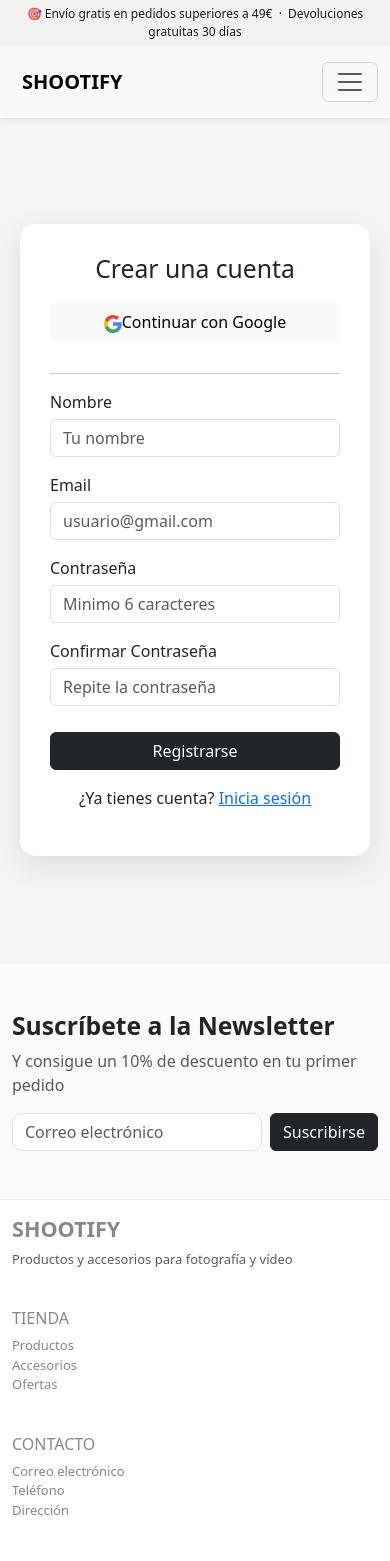
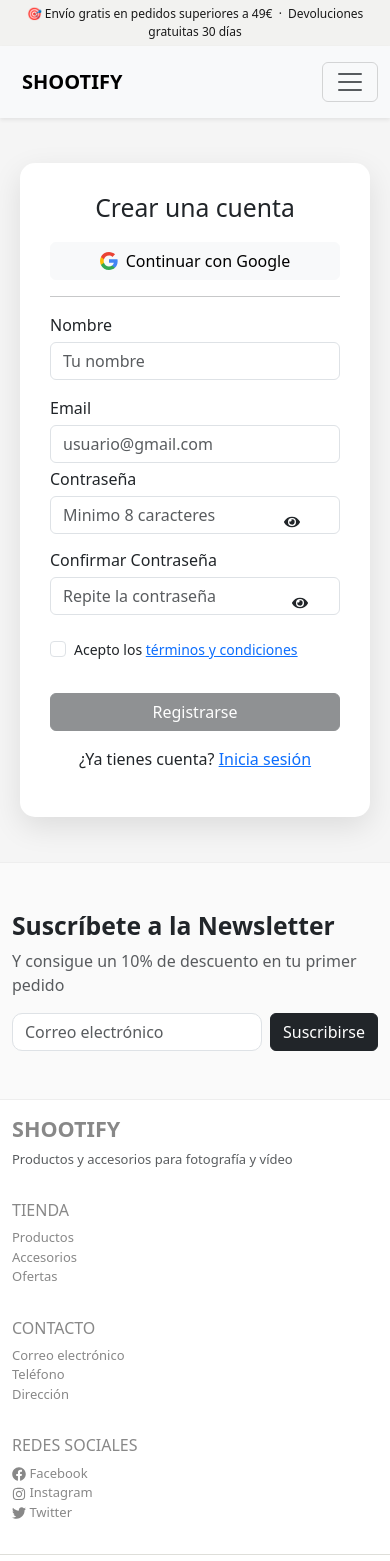
Before and after one commit to FernandoPaul/Shootify-app, a React (Vite) app: page /register in a window 390 px wide. Shown: the top 1561 px of the page. Built offline with nearby package versions, Linux system fonts and the light colour scheme; no server answers.

Commit message:
Se han hecho pequeñas modificaciones de posicion en el Footer, y se añadido un nuevo componente y script en utilidades para validar los datos de las contraseñas

```diff
--- a/src/components/Footer.jsx
+++ b/src/components/Footer.jsx
@@ -1,30 +1,31 @@
 import './Footer.css'
 import { FaFacebook, FaInstagram, FaTwitter } from 'react-icons/fa'
-import { Link } from 'react-router-dom'
+import { NavLink } from 'react-router-dom'
 
 function Footer() {
     return (
         <footer className="footer py-3">
             <div className="container d-flex">
-                <div className='row'>
+                <div className="row w-100">
+
                     {/* IZQUIERDA */}
-                    <div className="col-lg-6 mb-4">
+                    <div class="col-lg-6 col-md-12 col-sm-12 mb-3">
                         <h4 className='fw-bold'>SHOOTIFY</h4>
                         <p className='text-muted'>Productos y accesorios para fotografía y vídeo</p>
                     </div>
                     {/* DERECHA */}
 
                     {/* TIENDA */}
-                    <div className="col-lg-2 mb-4">
+                    <div class="col-lg-2 col-md-4 col-sm-12 mb-3">
                         <h6>TIENDA</h6>
                         <ul className='list-unstyled'>
-                            <li><Link to="/catalog">Productos</Link></li>
-                            <li><Link to="/accesorios">Accesorios</Link></li>
-                            <li><Link to="#">Ofertas</Link></li>
+                            <li><NavLink className='nav-link' as={NavLink} to="/catalog/productos">Productos</NavLink></li>
+                            <li><NavLink className='nav-link' as={NavLink} to="/catalog/accesorios">Accesorios</NavLink></li>
+                            <li><NavLink className='nav-link' as={NavLink} to="/catalog/ofertas">Ofertas</NavLink></li>
                         </ul>
                     </div>
                     {/* CONTACTO */}
-                    <div className="col-lg-2 mb-4">
+                    <div className="col-lg-2 col-md-4 col-sm-12 mb-3">
                         <h6>CONTACTO</h6>
                         <ul className='list-unstyled'>
                             <li><a href="#">Correo electrónico</a></li>
@@ -33,7 +34,7 @@
                         </ul>
                     </div>
                     {/* REDES SOCIALES */}
-                    <div className="col-lg-2 mb-4">
+                    <div className="col-lg-2 col-md-4 col-sm-12 mb-3">
                         <h6>REDES SOCIALES</h6>
                         <ul className='list-unstyled'>
                             {/* Iconos de redes sociales */}
@@ -42,7 +43,9 @@
                             <li><a href="https://x.com/?lang=es" target="_blank"><FaTwitter style={{ width: '14px', height: '14px' }} /> Twitter</a></li>
                         </ul>
                     </div>
+
                 </div>
+
             </div>
             {/*ABAJO*/}
             <div className="copy-right">
--- /dev/null
+++ b/src/components/PasswordRules.jsx
@@ -0,0 +1,24 @@
+// Componente para mostrar las reglas de la contraseña
+function PasswordRules({ password }) {
+    const rules = [
+        { key: 'minLength', label: 'Mínimo 8 caracteres', test: password.length >= 8 },
+        { key: 'hasUppercase', label: '1 letra mayúscula', test: /[A-Z]/.test(password) },
+        { key: 'hasLowercase', label: '1 letra minúscula', test: /[a-z]/.test(password) },
+        { key: 'hasNumber', label: '1 número', test: /[0-9]/.test(password) },
+        { key: 'hasSpecial', label: '1 carácter especial', test: /[!@#$%^&*(),.?":{}|<>]/.test(password) },
+    ]
+
+    if (!password) return null // no muestra nada si el campo está vacío
+
+    return (
+        <ul className="list-unstyled mb-3 small">
+            {rules.map(({ key, label, test }) => (
+                <li key={key} className={test ? 'text-success' : 'text-danger'}>
+                    {test ? '✓' : '✗'} {label}
+                </li>
+            ))}
+        </ul>
+    )
+}
+
+export default PasswordRules
--- a/src/pages/AuthLoginRegister.css
+++ b/src/pages/AuthLoginRegister.css
@@ -1,5 +1,6 @@
 .auth-container {
-    height: 100vh;
+    height: calc(100vh - 100px);
+    /* Descuenta la altura del navbar */
     display: flex;
     justify-content: center;
     align-items: center;
--- a/src/pages/Login.jsx
+++ b/src/pages/Login.jsx
@@ -1,8 +1,10 @@
 import { useState } from "react";
 import { auth } from "../firebase/config";
 import { signInWithEmailAndPassword, GoogleAuthProvider, signInWithPopup } from "firebase/auth";
+import { validateEmail, isPasswordValid } from "../utils/validations";
 import '../pages/AuthLoginRegister.css'
 import { Link, useNavigate } from "react-router-dom";
+import { FaEye, FaEyeSlash } from "react-icons/fa";
 
 // Iniciar sesion
 function Login() {
@@ -11,16 +13,29 @@
     const [password, setPassword] = useState('');
     const [loading, setLoading] = useState(false);
     const [error, setError] = useState('');
+    const [success, setSuccess] = useState('');
     const navigate = useNavigate();
+
+    // Validaciones
+    const emailValid = email === '' || validateEmail(email)
+    const passwordValid = password === '' || isPasswordValid(password)
+    const formValid = validateEmail(email) && isPasswordValid(password)
+
+    // Estado para mostrar/ocultar contraseñas
+    const [showPassword, setShowPassword] = useState(false);
+
     // Login con Email, handleLogin es una funcion asincrona que recibe el email y la contraseña
     const handleLogin = async () => {
+        if (!formValid) return
         setLoading(true);
         setError('');
+        setSuccess('');
         try {
             //try para capturar errores de inicio de sesion
             await signInWithEmailAndPassword(auth, email, password); // signInWithEmailAndPassword es una funcion asincrona que recibe el email y la contraseña
+            setSuccess('¡Bienvenido de nuevo! Redirigiendo...')
             console.log("Inicio de sesion exitoso");
-            navigate('/profile');
+            setTimeout(() => navigate('/profile'), 1500)
         } catch (error) {
             //catch para capturar errores de inicio de sesion
             setError(fraseFirebaseError(error.code));
@@ -36,8 +51,9 @@
         try {
             //try para capturar errores de inicio de sesion
             await signInWithPopup(auth, new GoogleAuthProvider()); // GoogleAuthProvider es una clase de firebase que proporciona Google como proveedor de autenticación
+            setSuccess('¡Bienvenido de nuevo! Redirigiendo...')
             console.log("Inicio de sesion exitoso");
-            navigate('/profile');
+            setTimeout(() => navigate('/profile'), 1500)
         } catch (error) {
             //catch para capturar errores de inicio de sesion
             setError(fraseFirebaseError(error.code));
@@ -51,7 +67,6 @@
         const map = {
             'auth/user-not-found': 'No existe una cuenta con ese email',
             'auth/wrong-password': 'Contraseña incorrecta',
-            'auth/email-already-in-use': 'Ese email ya está registrado',
             'auth/invalid-email': 'El formato del email no es válido',
             'auth/too-many-requests': 'Demasiados intentos. Espera un momento',
             'auth/invalid-credential': 'Email o contraseña incorrectos',
@@ -66,7 +81,7 @@
                 <h2>Bienvenido de nuevo</h2>
                 {/* GOOGLE */}
                 {/* disable para deshabilitar el boton si esta cargando */}
-                <button className="btn btn-light w-100 mb-3" onClick={handleGoogleLogin} disabled={loading}>
+                <button className="btn btn-light w-100 mb-3 d-flex justify-content-center align-items-center gap-2" onClick={handleGoogleLogin} disabled={loading}>
                     <svg width="18" height="18" viewBox="0 0 18 18" fill="none">
                         <path d="M17.64 9.2c0-.637-.057-1.251-.164-1.84H9v3.481h4.844c-.209 1.125-.843 2.078-1.796 2.717v2.258h2.908c1.702-1.567 2.684-3.875 2.684-6.615z" fill="#4285F4" />
                         <path d="M9 18c2.43 0 4.467-.806 5.956-2.184l-2.908-2.258c-.806.54-1.837.86-3.048.86-2.344 0-4.328-1.584-5.036-3.711H.957v2.332A8.997 8.997 0 009 18z" fill="#34A853" />
@@ -77,35 +92,64 @@
                 </button>
                 <hr />
                 {/* FORMULARIO */}
-                <form action="" >
-                    <label htmlFor="email">Email</label>
+                <form onSubmit={(e) => e.preventDefault()}>
+                    {/* EMAIL */}
+                    <label>Email</label>
                     <input
                         type="email"
                         placeholder="usuario@gmail.com"
-                        className="form-control mb-3"
+                        className={`form-control mb-1 ${email && (emailValid ? 'is-valid' : 'is-invalid')}`}
+                        value={email}
                         onChange={(e) => setEmail(e.target.value)}
                         autoComplete='username'
                     />
+                    {/* Mostrar mensaje de error si el email no es válido */}
+                    {email && !emailValid && (
+                        <div className="text-danger small mb-2">Email no válido</div>
+                    )}
+                    {/* CONTRASEÑA */}
+                    <label>Contraseña</label>
+                    <div className="position-relative mb-1">
+                        <input
+                            type={showPassword ? 'text' : 'password'}
+                            placeholder="········"
+                            className={`form-control password-input pe-5 ${password && (passwordValid ? 'is-valid' : 'is-invalid')}`}
+                            value={password}
+                            onChange={(e) => setPassword(e.target.value)}
+                            autoComplete='current-password'
+                        />{/* El pe-5 en el input deja espacio para que el icono no tape el texto,
+                            y position-absolute con end-0 lo coloca siempre a la derecha dentro del input. */}
+                        <span
+                            className="position-absolute top-50 translate-middle-y me-3"
+                            style={{ cursor: 'pointer', zIndex: 5, right: '1rem' }}
+                            onClick={() => setShowPassword(!showPassword)}
+                        >
+                            {showPassword ? <FaEyeSlash /> : <FaEye />}
+                        </span>
+                    </div>
 
-                    <label htmlFor="password">Contraseña</label>
-                    <input
-                        type="password"
-                        placeholder="········"
-                        className="form-control mb-3"
-                        onChange={(e) => setPassword(e.target.value)}
-                        autoComplete='current-password'
-                    />
+                    {/* BOTÓN */}
+                    <button
+                        type="button"
+                        className="btn btn-dark w-100"
+                        onClick={handleLogin}
+                        disabled={loading || !formValid}
+                    >
+                        {loading ? (
+                            <>
+                                <span className="spinner-border spinner-border-sm me-2" />
+                                Iniciando sesión...
+                            </>
+                        ) : 'Iniciar sesión'}
+                    </button>
 
-                    <button className="btn btn-dark w-100" onClick={handleLogin} disabled={loading}>
-                        {/* disable para deshabilitar el boton si esta cargando */}
-                        {loading ? 'Cargando...' : 'Iniciar sesión'}
-                    </button>
-                    {/* si hay error mostrarlo */}
-                    {error && <p className="text-danger text-center">{error}</p>}
+                    {/* FEEDBACK */}
+                    {error && <p className="text-danger text-center mt-2">{error}</p>}
+                    {success && <p className="text-success text-center mt-2">{success}</p>}
                 </form>
 
                 {/* Toogle mode - Cambiar de estado entre iniciar sesion y registrarse */}
-                <div className="login-toogle text-center mt-3">
+                <div className="text-center mt-3">
                     <p>¿No tienes cuenta? <Link to="/register">Regístrate gratis</Link></p>
                 </div>
             </div>
--- a/src/pages/Register.jsx
+++ b/src/pages/Register.jsx
@@ -3,7 +3,11 @@
 import { createUserWithEmailAndPassword, updateProfile, GoogleAuthProvider, signInWithPopup } from "firebase/auth";
 import { doc, setDoc } from 'firebase/firestore';
 import { auth, db } from '../firebase/config';
+import { validateEmail, isPasswordValid } from "../utils/validations";
+import PasswordRules from "../components/PasswordRules";
 import '../pages/AuthLoginRegister.css';
+import { FaEye, FaEyeSlash } from "react-icons/fa";
+
 
 function Register() {
     // Variables para guardar los datos del usuario
@@ -11,18 +15,28 @@
     const [email, setEmail] = useState('');
     const [password, setPassword] = useState('');
     const [confirmPassword, setConfirmPassword] = useState('');
+    const [acceptTerms, setAcceptTerms] = useState(false);
     const [loading, setLoading] = useState(false);
     const [error, setError] = useState('');
+    const [success, setSuccess] = useState('');
     const navigate = useNavigate();
 
+    // Estado para mostrar/ocultar contraseñas
+    const [showPassword, setShowPassword] = useState(false);
+    const [showConfirmPassword, setShowConfirmPassword] = useState(false);
+
+    // Validaciones
+    const emailValid = email === '' || validateEmail(email)
+    const passwordValid = password === '' || isPasswordValid(password)
+    const confirmPasswordValid = confirmPassword === '' || password === confirmPassword
+    const formValid = fullName.trim() !== '' && validateEmail(email) && isPasswordValid(password) && password === confirmPassword && acceptTermes
+
     const handleRegister = async () => {
-        setLoading(true);
-        setError('');
-        // Validacion básica
-        if (password !== confirmPassword) {
-            setError("Las contraseñas no coinciden");
-            return;
-        }
+        //Si el formulario no es valido, no hacer nada
+        if (!formValid) return
+        setLoading(true)
+        setError('')
+        setSuccess('')
         try {
             //Crea el usuario en Firebase Auth
             const userCredential = await createUserWithEmailAndPassword(auth, email, password)
@@ -34,17 +48,18 @@
             await setDoc(doc(db, 'users', user.uid), {
                 fullName,
                 email,
-                createdAt: new Date(),
+                phone: '',
+                address: { street: '', city: '', province: '', zip: '', country: 'España' },
+                createdAt: serverTimestamp(),
+
             })
-            console.log("Registro exitoso");
-            // Usamos window.location.href en vez de navigate para forzar a
-            // la aplicación a recargarse y leer el displayName correcto desde Firebase Auth
-            window.location.href = '/profile';
-
+            setSuccess("¡Cuenta creada con exito! Redirigiendo...")
+            console.log("¡Registro exitoso!");
+            setTimeout(() => navigate('/profile'), 1500) // Ejecuta la redireccion 1.5 segundos despues de que se crea la cuenta
         } catch (error) {
-            setError(error.message);
+            setError(fraseFirebaseError(error.code))
         } finally {
-            setLoading(false);
+            setLoading(false)
         }
     }
     //Registro con Google
@@ -53,18 +68,28 @@
         setError('');
         try {
             //try para capturar errores de inicio de sesion
-            await signInWithPopup(auth, new GoogleAuthProvider()); // signInWithPopup es una funcion asincrona que recibe el email y la contraseña
-            console.log("Registro con Google exitoso");
-            navigate('/profile');
+            await signInWithPopup(auth, new GoogleAuthProvider()) // signInWithPopup es una funcion asincrona que recibe el email y la contraseña
+            setSuccess("¡Registro con Google exitoso! Redirigiendo...")
+            console.log("Registro con Google exitoso")
+            setTimeout(() => navigate('/profile'), 1500)
         } catch (error) {
             //catch para capturar errores de inicio de sesion
-            setError(fraseFirebaseError(error.code));
+            setError(fraseFirebaseError(error.code))
         } finally {
             //finally para finalizar el inicio de sesion
-            setLoading(false);
+            setLoading(false)
         }
     }
 
+    // Frases para gestionar errores FIREBASE
+    const fraseFirebaseError = (code) => {
+        const map = {
+            'auth/email-already-in-use': 'Ese email ya está registrado',
+            'auth/invalid-email': 'El formato del email no es válido',
+            'auth/too-many-requests': 'Demasiados intentos. Espera un momento',
+        }
+        return map[code] || 'Ha ocurrido un error. Inténtalo de nuevo'
+    }
     // Crear direccion en Firebase con datos vacios
     const createProfile = async (uid, data) => {
         const ref = doc(db, 'users', uid)
@@ -86,7 +111,7 @@
                 <h2>Crear una cuenta</h2>
                 {/* GOOGLE */}
                 {/* disable para deshabilitar el boton si esta cargando */}
-                <button className="btn btn-light w-100 mb-3" onClick={handleGoogleLogin} disabled={loading}>
+                <button className="btn btn-light w-100 mb-3 d-flex justify-content-center align-items-center gap-2" onClick={handleGoogleLogin} disabled={loading}>
                     <svg width="18" height="18" viewBox="0 0 18 18" fill="none">
                         <path d="M17.64 9.2c0-.637-.057-1.251-.164-1.84H9v3.481h4.844c-.209 1.125-.843 2.078-1.796 2.717v2.258h2.908c1.702-1.567 2.684-3.875 2.684-6.615z" fill="#4285F4" />
                         <path d="M9 18c2.43 0 4.467-.806 5.956-2.184l-2.908-2.258c-.806.54-1.837.86-3.048.86-2.344 0-4.328-1.584-5.036-3.711H.957v2.332A8.997 8.997 0 009 18z" fill="#34A853" />
@@ -98,49 +123,118 @@
                 <hr />
                 {/* FORMULARIO */}
                 <form action="" onSubmit={(e) => e.preventDefault()}>
-                    <label htmlFor="fullname">Nombre</label>
+                    {/* NOMBRE */}
+                    <label>Nombre</label>
                     <input
                         type="text"
                         placeholder="Tu nombre"
                         className="form-control mb-3"
+                        value={fullName}
                         onChange={(e) => setFullName(e.target.value)} required
-                        autoComplete="fullname"
+                        autoComplete="name"
                     />
                     {/* onChange es una funcion que se ejecuta cuando el valor del input cambia para guardar el valor en la variable name */}
-
-                    <label htmlFor="email">Email</label>
+                    {/* EMAIL */}
+                    <label>Email</label>
                     <input
                         type="email"
                         placeholder="usuario@gmail.com"
-                        className="form-control mb-3"
+                        className={`form-control mb-1 ${email && (emailValid ? 'is-valid' : 'is-invalid')}`}
+                        value={email}
                         onChange={(e) => setEmail(e.target.value)} required
                         autoComplete="email"
                     />
-
-                    <label htmlFor="password">Contraseña</label>
+                    {/* Feedback email */}
+                    {email && !emailValid && (
+                        <div className="text-danger small mb-2">Email no válido</div>
+                    )}
+                    {email && emailValid && (
+                        <div className="text-success small mb-2">✓ Email válido</div>
+                    )}
+                    {/* CONTRASEÑA */}
+                    <label>Contraseña</label>
+                    <div className="position-relative mb-1">
                         <input
-                        type="password"
-                        placeholder="Minimo 6 caracteres"
-                        className="form-control mb-3"
+                            type={showPassword ? 'text' : 'password'}
+                            placeholder="Minimo 8 caracteres"
+                            className={`form-control password-input pe-5 ${password && (passwordValid ? 'is-valid' : 'is-invalid')}`}
+                            value={password}
                             onChange={(e) => setPassword(e.target.value)} required
                             autoComplete="new-password"
                         />
+                        {/* El pe-5 en el input deja espacio para que el icono no tape el texto,
+                        y position-absolute con end-0 lo coloca siempre a la derecha dentro del input. */}
+                        <span
+                            className="position-absolute top-50 translate-middle-y "
+                            style={{ cursor: 'pointer', zIndex: 5, right: '2.5rem' }}
+                            onClick={() => setShowPassword(!showPassword)}
+                        >
+                            {showPassword ? <FaEyeSlash /> : <FaEye />}
+                        </span>
+                    </div>
 
-                    <label htmlFor="confirmPassword">Confirmar Contraseña</label>
+                    {/* Reglas de la contraseña */}
+                    <PasswordRules password={password} />
+
+                    {/* CONFIRMAR CONTRASEÑA */}
+                    <label>Confirmar Contraseña</label>
+                    <div className="position-relative mb-1">
                         <input
-                        type="password"
+                            type={showConfirmPassword ? 'text' : 'password'}
                             placeholder="Repite la contraseña"
-                        className="form-control mb-3"
+                            className={`form-control password-input pe-5 ${confirmPassword && (confirmPasswordValid ? 'is-valid' : 'is-invalid')}`}
+                            value={confirmPassword}
                             onChange={(e) => setConfirmPassword(e.target.value)} required
                             autoComplete="new-password"
                         />
+                        <span
+                            className="position-absolute top-50 translate-middle-y me-3"
+                            style={{ cursor: 'pointer', zIndex: 5, right: '1rem' }}
+                            onClick={() => setShowConfirmPassword(!showConfirmPassword)}
+                        >
+                            {showConfirmPassword ? <FaEyeSlash /> : <FaEye />}
+                        </span>
+                    </div>
+                    {/* Feedback contraseñas */}
+                    {confirmPassword && !confirmPasswordValid && (
+                        <div className="text-danger small mb-2">Las contraseñas no coinciden</div>
+                    )}
+                    {confirmPassword && confirmPasswordValid && (
+                        <div className="text-success small mb-2">✓ Las contraseñas coinciden</div>
+                    )}
+                    {/* Términos y Condiciones */}
+                    <div className="form-check mb-3 mt-2">
+                        <input
+                            type="checkbox"
+                            className="form-check-input"
+                            id="acceptTerms"
+                            checked={acceptTerms}
+                            onChange={(e) => setAcceptTerms(e.target.checked)}
+                        />
+                        <label className="form-check-label small" htmlFor="acceptTerms">
+                            Acepto los <a href="#" target="_blank">términos y condiciones</a>
+                        </label>
+                    </div>
 
-                    <button type="button" className="btn btn-dark w-100" onClick={handleRegister} disabled={loading}>
-                        {/* disable para deshabilitar el boton si esta cargando */}
-                        {loading ? 'Cargando...' : 'Registrarse'}
+
+                    {/* BOTÓN - deshabilidato si el form no es valido */}
+                    <button
+                        type="button"
+                        className="btn btn-dark w-100"
+                        onClick={handleRegister}
+                        disabled={loading || !formValid}
+                    >
+                        {loading ? (
+                            <>
+                                <span className="spinner-border spinner-border-sm me-2" />
+                                Creando cuenta...
+                            </>
+                        ) : 'Registrarse'}
                     </button>
-                    {/* si hay error mostrarlo */}
-                    {error && <p className="text-danger text-center">{error}</p>}
+
+                    {/* FEEDBACK */}
+                    {error && <p className="text-danger text-center mt-2">{error}</p>}
+                    {success && <p className="text-success text-center mt-2">{success}</p>}
                 </form>
 
                 {/* Toogle mode - Cambiar de estado entre iniciar sesion y registrarse */}
--- /dev/null
+++ b/src/utils/validations.js
@@ -0,0 +1,22 @@
+// Validar Email (regex)
+export const validateEmail = (email) => {
+    const rex = /^[a-zA-Z0-9._%+-]+@[a-zA-Z0-9.-]+\.[a-zA-Z]{2,}$/
+    return rex.test(email)
+}
+
+// Validar Password - Minimo 8 caracteres, una mayuscula, una minuscula, un numero y un caracter especial
+export const validatePassword = (password) => {
+    return {
+        minLength: password.length >= 8,
+        hasUppercase: /[A-Z]/.test(password),
+        hasLowercase: /[a-z]/.test(password),
+        hasNumber: /[0-9]/.test(password),
+        hasSpecial: /[!@#$%^&*(),.?":{}|<>]/.test(password),
+    }
+}
+
+// Validar que todos los requisitos de la contraseña se cumplan
+export const isPasswordValid = (password) => {
+    const rules = validatePassword(password)
+    return Object.values(rules).every(Boolean)
+}
```
Also changed, not shown: src/components/Navbar.jsx (+8 -8 lines). Lines whose indentation alone changed are shown as unchanged.
